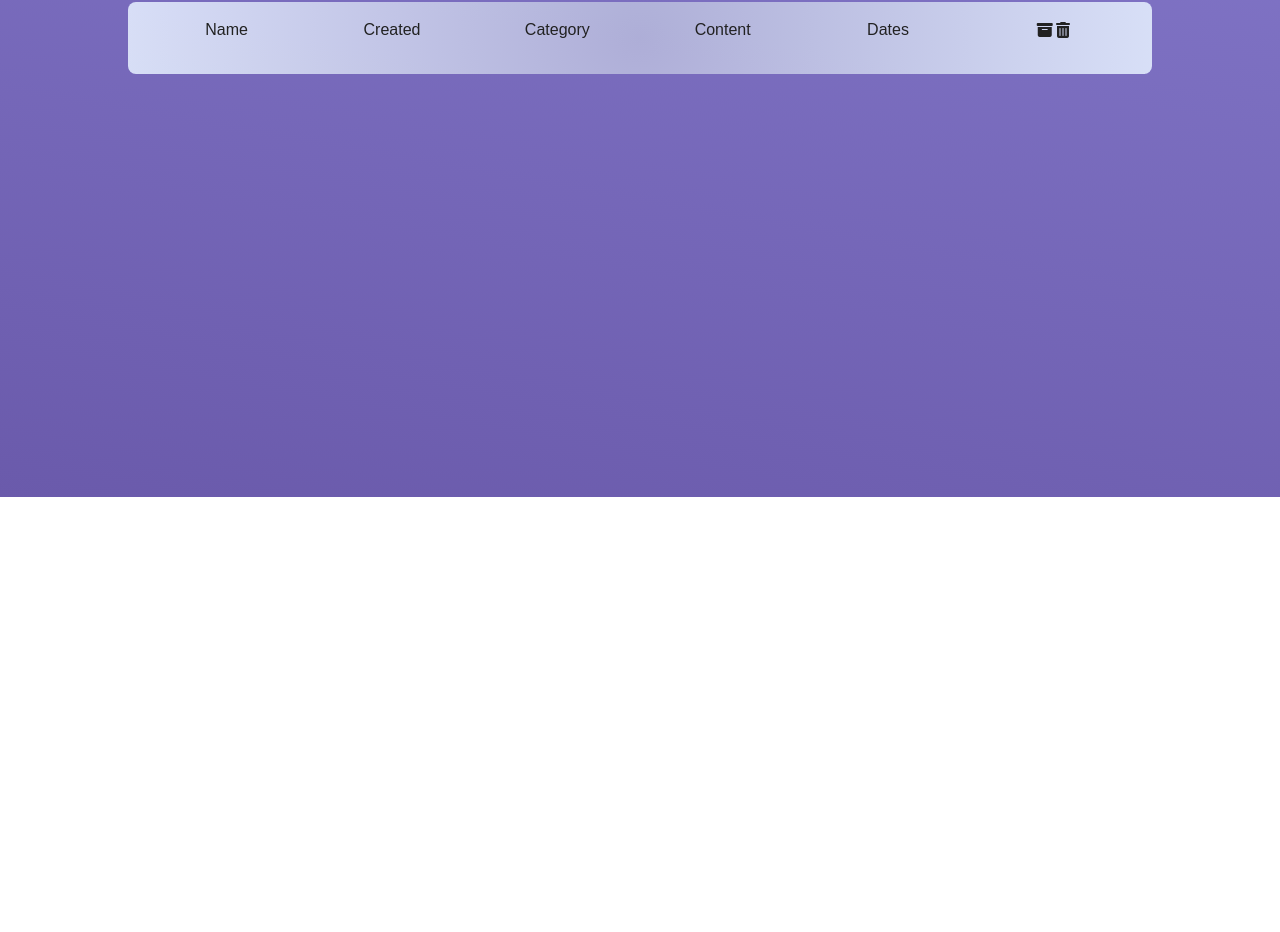
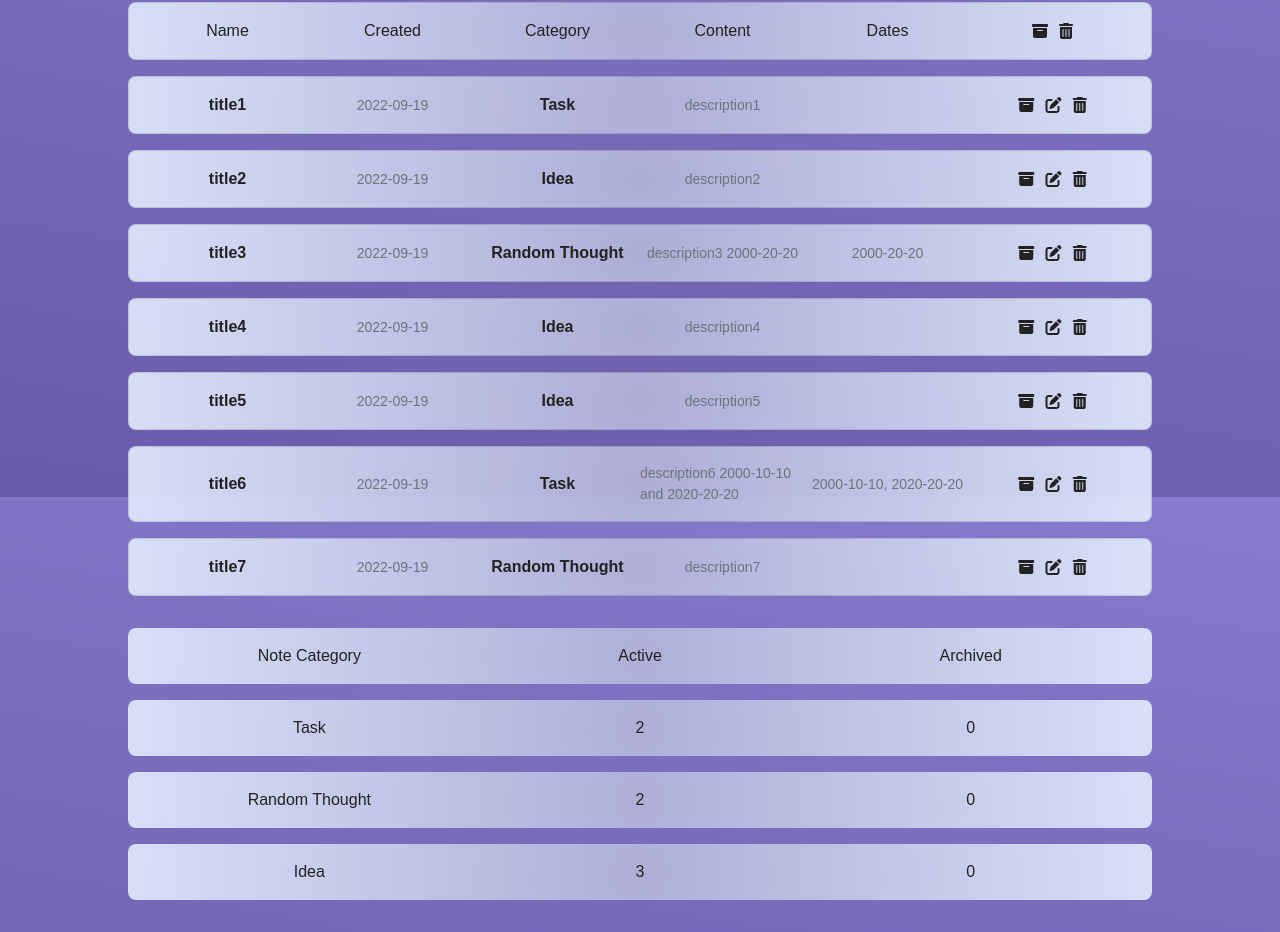
Before and after one commit to SwiftXLight/react-notes-app, a React (Create React App) app in the folder react-notes-app/: page / in a window 1280 px wide. Shown: the part 303-1235 px from the top of the page. Before the commit the page ends 800 px from the top, so only its background shows below. Built offline with nearby package versions, Linux system fonts and the light colour scheme; a web font is replaced by a local one.

Commit message:
feat: add category-isArchived counter

```diff
--- a/react-notes-app/src/components/DisplayTodos.tsx
+++ b/react-notes-app/src/components/DisplayTodos.tsx
@@ -7,7 +7,9 @@ import {
 } from "../redux/reducer";
 import TodoItem from "./TodoItem";
 import NotesTitles from "../layouts/NotesTitles"
+import SummaryTitles from "layouts/SummaryTitles";
 import { AnimatePresence, motion } from "framer-motion";
+import Item from "interfaces/Item";
 
 const mapStateToProps = (state: any) => {
   return {
@@ -23,7 +25,29 @@ const mapDispatchToProps = (dispatch: (arg0: { payload: any; type: string; }) =>
   };
 };
 
-const DisplayTodos = (props: { todos: any[]; removeTodo: any; archiveTodo: any; }) => {
+const DisplayTodos = (props: any) => {
+  let activeIdea = 0;
+  let activeTask = 0;
+  let activeRandomThought = 0;
+  let archiveIdea = 0;
+  let archiveTask = 0;
+  let archiveRandomThoughtArc = 0;
+  for (let i = 0; i < props.todos.length; i++) {
+    if (props.todos[i].category === "Idea" && !props.todos[i].isArchived) {
+      activeIdea++;
+    } else if (props.todos[i].category === "Idea" && props.todos[i].isArchived) {
+      archiveIdea++;
+    } else if (props.todos[i].category === "Task" && !props.todos[i].isArchived) {
+      activeTask++;
+    } else if (props.todos[i].category === "Task" && props.todos[i].isArchived) {
+      archiveTask++;
+    } else if (props.todos[i].category === "Random Thought" && !props.todos[i].isArchived) {
+      activeRandomThought++;
+    } else if (props.todos[i].category === "Random Thought" && props.todos[i].isArchived) {
+      archiveRandomThoughtArc++;
+    }
+  }
+
   const [sort, setSort] = useState("active");
   return (
     <div className="displaytodos">
@@ -51,10 +75,10 @@ const DisplayTodos = (props: { todos: any[]; removeTodo: any; archiveTodo: any;
         </motion.button>
       </div>
       <NotesTitles />
-      <ul>
+      <ul className="todos-list">
         <AnimatePresence>
           {props.todos.length > 0 && sort === "active"
-            ? props.todos.map((item) => {
+            ? props.todos.map((item: Item) => {
                 return (
                   item.isArchived === false && (
                     <TodoItem
@@ -69,7 +93,7 @@ const DisplayTodos = (props: { todos: any[]; removeTodo: any; archiveTodo: any;
             : null}
           {/* for completed items */}
           {props.todos.length > 0 && sort === "archived"
-            ? props.todos.map((item) => {
+            ? props.todos.map((item: Item) => {
                 return (
                   item.isArchived === true && (
                     <TodoItem
@@ -84,7 +108,7 @@ const DisplayTodos = (props: { todos: any[]; removeTodo: any; archiveTodo: any;
             : null}
           {/* for all items */}
           {props.todos.length > 0 && sort === "all"
-            ? props.todos.map((item) => {
+            ? props.todos.map((item: Item) => {
                 return (
                   <TodoItem
                     key={item.id}
@@ -97,6 +121,25 @@ const DisplayTodos = (props: { todos: any[]; removeTodo: any; archiveTodo: any;
             : null}
         </AnimatePresence>
       </ul>
+
+      <SummaryTitles />
+      <ul className="summary-list">
+        <li className="summary-item">
+          <span>Task</span>
+          <span id="task-active">{activeTask}</span>
+          <span id="task-archive">{archiveTask}</span>
+        </li>
+        <li className="summary-item">
+          <span>Random Thought</span>
+          <span id="random-thought-active">{activeRandomThought}</span>
+          <span id="random-thought-archive">{archiveRandomThoughtArc}</span>
+        </li>
+        <li className="summary-item">
+          <span>Idea</span>
+          <span id="idea-active">{activeIdea}</span>
+          <span id="idea-archive">{archiveIdea}</span>
+        </li>
+      </ul>
     </div>
   );
 };
--- a/react-notes-app/src/components/TodoItem.tsx
+++ b/react-notes-app/src/components/TodoItem.tsx
@@ -1,15 +1,15 @@
 import { motion } from "framer-motion";
 import React from "react";
+import Item from "interfaces/Item";
 
-const TodoItem = (props: { item: any; removeTodo: any; archiveTodo: any; }) => {
+const TodoItem = (props: { item: Item; removeTodo: any; archiveTodo: any; }) => {
   const { item, removeTodo, archiveTodo } = props;
   const reg = /(\d{1,4}([.\-/])\d{1,2}([.\-/])\d{1,4})/g;
 
   let dates = "";
   if (item.description.match(reg)) {
-    dates = item.description.match(reg).join(", ");
+    dates = item.description.match(reg)!.join(", ");
   }
-  console.log(props);
 
   return (
     <motion.li
@@ -17,7 +17,7 @@ const TodoItem = (props: { item: any; removeTodo: any; archiveTodo: any; }) => {
       initial={{ x: "150vw", transition: { type: "spring", duration: 2 } }}
       animate={{ x: 0, transition: { type: "spring", duration: 2 } }}
       whileHover={{
-        scale: 0.98,
+        scale: 0.99,
         transition: { type: "spring", duration: 0.1 },
       }}
       exit={{
@@ -35,11 +35,24 @@ const TodoItem = (props: { item: any; removeTodo: any; archiveTodo: any; }) => {
       <span className="description small text-secondary">{item.description}</span>
       <span className="dates small text-secondary">{dates}</span>
         <span className="options">
-            <i className="fa-solid fa-box-archive"
-            onClick={() => archiveTodo(item.id)}></i>
-            <i className="fas fa-edit" data-bs-toggle="modal" data-bs-target="#form" aria-hidden="true"
-                onClick={() => removeTodo(item.id)}></i>
-            <i className="fas fa-trash-alt" onClick={() => removeTodo(item.id)}></i>
+            <motion.i className="fa-solid fa-box-archive"
+              whileHover={{ scale: 1.5 }}
+              whileTap={{ scale: 0.9 }}
+              onClick={() => archiveTodo(item.id)}>
+            </motion.i>
+            {item.isArchived === false && (
+            <motion.i className="fas fa-edit" data-bs-toggle="modal" data-bs-target="#form" aria-hidden="true"
+              whileHover={{ scale: 1.5 }}
+              whileTap={{ scale: 0.9 }}
+              onClick={() => removeTodo(item.id)}>
+            </motion.i>
+            )}
+            <motion.i
+              className="fas fa-trash-alt"
+              whileHover={{ scale: 1.5 }}
+              whileTap={{ scale: 0.9 }}
+              onClick={() => removeTodo(item.id)}>
+            </motion.i>
         </span>
       {item.isArchived && <span className="archived">Archived</span>}
     </motion.li>
--- a/react-notes-app/src/css/main.css
+++ b/react-notes-app/src/css/main.css
@@ -21,7 +21,6 @@ body {
   background-size: cover;
   background-attachment: fixed;
   color: #222;
-  overflow: hidden;
 }
 
 .App {
@@ -65,7 +64,8 @@ body {
   outline: none;
 }
 
-.displaytodos {
+.displaytodos,
+.count-container {
   margin-top: 3rem;
   display: flex;
   flex-direction: column;
@@ -91,7 +91,8 @@ body {
   margin-right: 1rem;
 }
 
-.displaytodos ul {
+.todos-list,
+.summary-list {
   list-style: none;
   display: flex;
   flex-direction: column;
@@ -99,7 +100,8 @@ body {
 }
 
 .card,
-.notes-titles {
+.summary-title,
+.summary-item {
   display: grid;
   grid-template-columns: repeat(6, 1fr);
   justify-items: center;
@@ -119,6 +121,11 @@ body {
   position: relative;
 }
 
+.summary-title,
+.summary-item {
+  grid-template-columns: repeat(3, 1fr);
+}
+
 .archived {
   position: absolute;
   right: 0;
@@ -135,7 +142,7 @@ body {
 .options {
   display: flex;
   align-items: center;
-  gap: 0.2rem;
+  gap: 0.7rem;
 }
 
 .options:hover {
--- a/react-notes-app/src/layouts/NotesTitles.tsx
+++ b/react-notes-app/src/layouts/NotesTitles.tsx
@@ -1,18 +1,18 @@
 import React from "react";
 
 const NotesTitles = () => {
-    return  <div className="notes-titles">
-                <p>Name</p>
-                <p>Created</p>
-                <p>Category</p>
-                <p>Content</p>
-                <p>Dates</p>
-                <p>
+    return  <div className="card">
+                <span>Name</span>
+                <span>Created</span>
+                <span>Category</span>
+                <span>Content</span>
+                <span>Dates</span>
+                <span>
                     <span className="options">
                         <i className="fa-solid fa-box-archive"></i>
                         <i className="fas fa-trash-alt"></i>
                     </span>
-                </p>
+                </span>
             </div>;
 }
 
--- a/react-notes-app/src/layouts/SummaryTitles.tsx
+++ b/react-notes-app/src/layouts/SummaryTitles.tsx
@@ -1,10 +1,10 @@
 import React from "react";
 
 const SummaryTitles = () => {
-    return  <div className="summary-titles">
-                <p>Note Category</p>
-                <p>Active</p>
-                <p>Archived</p>
+    return  <div className="summary-title">
+                <span>Note Category</span>
+                <span>Active</span>
+                <span>Archived</span>
             </div>;
 }
 
--- a/react-notes-app/src/redux/reducer.tsx
+++ b/react-notes-app/src/redux/reducer.tsx
@@ -1,32 +1,37 @@
 import { createSlice } from "@reduxjs/toolkit";
-import Item from "interfaces/Item";
 
-const initialState = [] as Item[];
+const initialState = [
+  {id: 1, title: "title1", createdDate: "2022-09-19", category: "Task", description: "description1", isArchived: false},
+  {id: 2, title: "title2", createdDate: "2022-09-19", category: "Idea", description: "description2", isArchived: false},
+  {id: 3, title: "title3", createdDate: "2022-09-19", category: "Random Thought", description: "description3 2000-20-20", isArchived: false},
+  {id: 4, title: "title4", createdDate: "2022-09-19", category: "Idea", description: "description4", isArchived: false},
+  {id: 5, title: "title5", createdDate: "2022-09-19", category: "Idea", description: "description5", isArchived: false},
+  {id: 6, title: "title6", createdDate: "2022-09-19", category: "Task", description: "description6 2000-10-10 and 2020-20-20", isArchived: false},
+  {id: 7, title: "title7", createdDate: "2022-09-19", category: "Random Thought", description: "description7", isArchived: false},
+];
 
 const addTodoReducer = createSlice({
   name: "todos",
   initialState,
   reducers: {
-    //here we will write our reducer
-    //Adding todos
     addTodos: (state, action) => {
       state.push(action.payload);
       return state;
     },
-    //remove todos
+
     removeTodos: (state, action) => {
       return state.filter((item) => item.id !== action.payload);
     },
-    //completed
+
     archiveTodos: (state, action) => {
-      return state.map((todo) => {
-        if (todo.id === action.payload) {
+      return state.map((item) => {
+        if (item.id === action.payload) {
           return {
-            ...todo,
-            isArchived: !todo.isArchived,
+            ...item,
+            isArchived: !item.isArchived,
           };
         }
-        return todo;
+        return item;
       });
     },
   },
```
Also changed, not shown: react-notes-app/src/layouts/SummaryList.tsx (deleted, +0 -23 lines).
